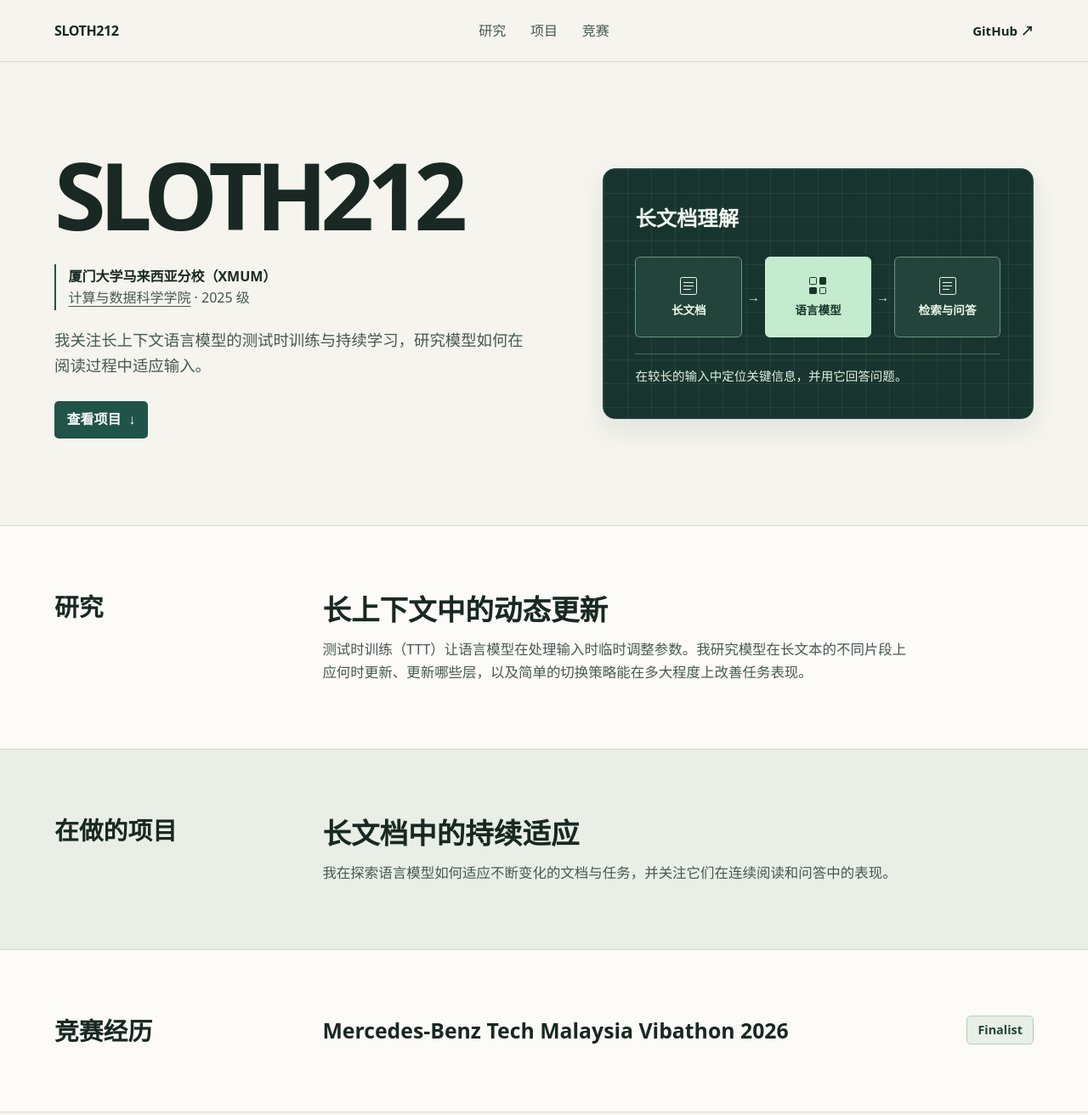
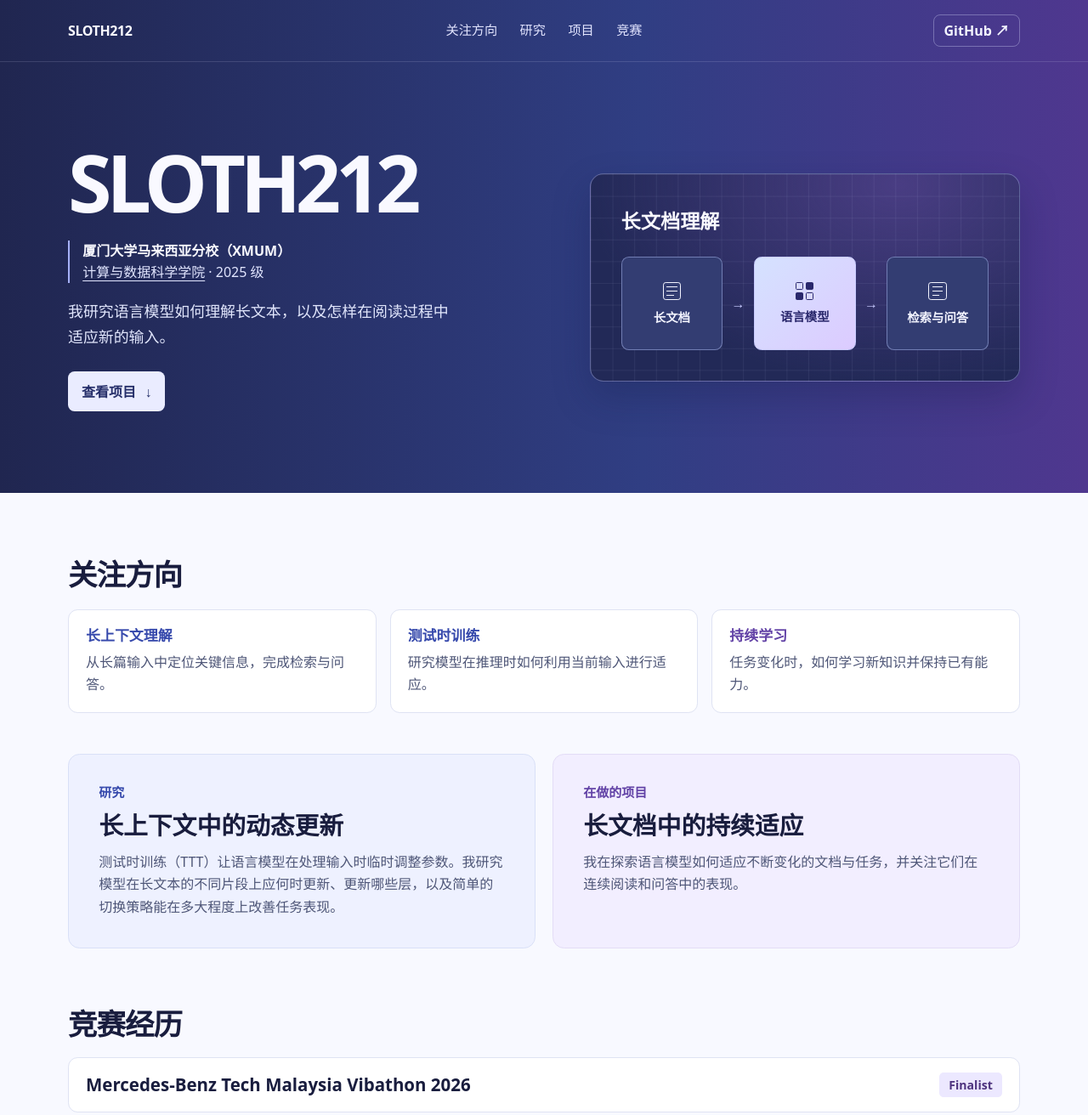
Before and after one commit to SLOTH212/sloth212.github.io, a plain HTML site: page index.html in a window 1280 px wide. Shown: the top 1312 px of the page at 85% size. Drawn offline with Linux system fonts and the light colour scheme.

Commit message:
Refresh homepage with blue-violet palette

```diff
--- a/index.html
+++ b/index.html
@@ -8,226 +8,271 @@
   <style>
     :root {
       color-scheme: light;
-      --page: #f5f4ee;
-      --paper: #fcfbf7;
-      --ink: #192822;
-      --muted: #475850;
-      --accent: #205448;
-      --line: #d5dbd1;
-      --soft: #e9efe6;
-      --dark: #17352e;
-      --mint: #c4ebce;
+      --page: #f8f9ff;
+      --white: #fff;
+      --ink: #191d3e;
+      --muted: #4e5677;
+      --line: #dfe3f3;
+      --blue: #3649ac;
+      --violet: #6242a6;
+      --night: #202650;
+      --light: #f9f9ff;
       font-family: system-ui, "Microsoft YaHei", "PingFang SC", sans-serif;
       color: var(--ink);
       background: var(--page);
+      scroll-padding-top: 1.25rem;
     }
 
     *, *::before, *::after { box-sizing: border-box; }
     body { margin: 0; line-height: 1.65; }
-    h1, h2, h3, h4, p, figure { margin: 0; }
-    h1, h2, h3, h4 { line-height: 1.26; }
-    a { color: inherit; text-underline-offset: 0.23em; }
-    a:focus-visible { outline: 2px solid var(--accent); outline-offset: 4px; }
-    a:hover { color: var(--accent); }
+    h1, h2, h3, p, figure, ul { margin: 0; }
+    h1, h2, h3 { line-height: 1.25; }
+    a { color: inherit; text-underline-offset: 0.25em; }
+    a:focus-visible { outline: 2px solid var(--blue); outline-offset: 4px; }
+    .wrap { width: min(calc(100% - 3.25rem), 70rem); margin-inline: auto; }
 
-    .wrap { width: min(100% - 3rem, 72rem); margin-inline: auto; }
     .skip {
       position: absolute;
-      z-index: 2;
+      z-index: 1;
       top: 0.75rem;
       left: 0.75rem;
-      padding: 0.55rem 0.8rem;
-      transform: translateY(-180%);
-      background: var(--paper);
+      padding: 0.55rem 0.85rem;
+      transform: translateY(-200%);
+      background: var(--white);
     }
     .skip:focus { transform: none; }
 
-    .header { border-bottom: 1px solid var(--line); }
+    .masthead {
+      color: var(--light);
+      background: #242e66 linear-gradient(90deg, var(--night) 0%, #303e83 59%, #4f378f 100%);
+    }
+    .masthead a:focus-visible { outline-color: #e4e8ff; }
+    .header { border-bottom: 1px solid #e2e4ff25; }
     .header-inner {
       display: grid;
       grid-template-columns: 1fr auto 1fr;
       align-items: center;
-      gap: 2rem;
+      gap: 1.5rem;
       min-height: 4.5rem;
     }
     .brand, .nav a, .github, .footer a { text-decoration: none; }
-    .brand { justify-self: start; font-weight: 780; letter-spacing: -0.025em; }
-    .nav { display: flex; flex-wrap: wrap; justify-content: center; gap: 0.55rem 1.8rem; }
-    .nav a, .footer a { color: var(--muted); }
-    .nav a:hover, .footer a:hover, .github:hover { color: var(--accent); text-decoration: underline; }
-    .github { justify-self: end; font-size: 0.94rem; font-weight: 650; }
+    .brand { justify-self: start; font-weight: 800; letter-spacing: -0.025em; }
+    .nav { display: flex; justify-content: center; flex-wrap: wrap; gap: 0.4rem 1.65rem; }
+    .nav a { color: #e3e5ff; font-size: 0.95rem; }
+    .nav a:hover { color: #fff; text-decoration: underline; }
+    .github {
+      justify-self: end;
+      padding: 0.3rem 0.75rem;
+      border: 1px solid #dfe2ff55;
+      border-radius: 0.5rem;
+      color: #f2f3ff;
+      font-weight: 650;
+      white-space: nowrap;
+    }
+    .github:hover { background: #eef0ff24; }
 
-    .hero { border-bottom: 1px solid var(--line); }
-    .hero-inner {
+    .hero {
       display: grid;
-      grid-template-columns: minmax(0, 1.12fr) minmax(0, 1fr);
+      grid-template-columns: minmax(0, 1.06fr) minmax(0, 1fr);
       align-items: center;
-      gap: clamp(2.25rem, 6vw, 6rem);
-      padding-block: clamp(3.35rem, 8vw, 7rem);
+      gap: clamp(2rem, 6vw, 5.5rem);
+      padding-block: clamp(3.5rem, 7.5vw, 6.5rem);
     }
     h1 {
-      font-size: clamp(3rem, 8.6vw, 7rem);
-      font-weight: 780;
-      line-height: 0.97;
-      letter-spacing: -0.072em;
+      font-size: clamp(3rem, 7.3vw, 6.15rem);
+      font-weight: 800;
+      line-height: 0.96;
+      letter-spacing: -0.068em;
     }
     .affiliation {
-      margin-top: 1.8rem;
-      padding: 0.125rem 0 0.125rem 0.9rem;
-      border-left: 2px solid var(--accent);
-      font-size: 1rem;
+      margin-top: 1.55rem;
+      padding-left: 0.95rem;
+      border-left: 2px solid #a6b1f9;
+      color: #e2e6ff;
       line-height: 1.55;
     }
-    .affiliation strong { display: block; font-weight: 650; }
-    .affiliation div { color: var(--muted); }
+    .affiliation strong { display: block; color: var(--light); font-weight: 660; }
+    .affiliation a:hover { color: #fff; }
     .intro {
-      max-width: 36rem;
-      margin-top: 1.25rem;
-      font-size: clamp(1rem, 1.7vw, 1.15rem);
-      color: var(--muted);
+      max-width: 29rem;
+      margin-top: 1.18rem;
+      color: #e1e6fc;
+      font-size: clamp(1rem, 1.65vw, 1.12rem);
     }
     .project-link {
       display: inline-flex;
       align-items: center;
-      gap: 0.55rem;
+      gap: 0.65rem;
       margin-top: 1.65rem;
-      padding: 0.55rem 0.9rem;
-      border-radius: 0.32rem;
-      background: var(--accent);
-      color: white;
-      font-weight: 650;
+      padding: 0.63rem 1rem;
+      border-radius: 0.48rem;
+      background: #eaecff;
+      color: #252e69;
+      font-weight: 720;
       text-decoration: none;
     }
-    .project-link:hover { background: var(--dark); color: white; }
+    .project-link:hover { background: #fff; }
 
     .flow {
-      min-width: 0;
-      padding: clamp(1.25rem, 3.2vw, 2.35rem);
-      border: 1px solid #234a3e;
-      border-radius: 0.9rem;
-      color: #f2f8ef;
-      background-color: var(--dark);
-      background-image: linear-gradient(#f4fff211 1px, transparent 1px),
-                        linear-gradient(90deg, #f4fff211 1px, transparent 1px);
-      background-size: 1.75rem 1.75rem;
-      box-shadow: 0 0.8rem 1.9rem #19372b17;
+      padding: clamp(1.15rem, 3.1vw, 2.25rem);
+      border: 1px solid #b8c0ff66;
+      border-radius: 1rem;
+      background-color: #222957;
+      background-image: linear-gradient(#d7dcff12 1px, transparent 1px),
+                        linear-gradient(90deg, #d7dcff12 1px, transparent 1px),
+                        radial-gradient(ellipse at 72% 5%, #493d83, transparent 72%);
+      background-size: 1.6rem 1.6rem, 1.6rem 1.6rem, 100% 100%;
+      box-shadow: 0 1.2rem 2.7rem #14194145;
     }
-    .flow figcaption { font-size: clamp(1.13rem, 2.2vw, 1.52rem); font-weight: 650; }
+    .flow figcaption { font-size: clamp(1.1rem, 2.2vw, 1.45rem); font-weight: 700; }
     .steps {
       display: grid;
       grid-template-columns: 1fr auto 1fr auto 1fr;
       align-items: center;
-      gap: 0.35rem;
-      margin: 1.6rem 0 1.2rem;
+      gap: clamp(0.25rem, 0.9vw, 0.65rem);
+      margin-top: 1.45rem;
     }
     .step {
       display: grid;
       justify-items: center;
       align-content: center;
-      gap: 0.6rem;
+      gap: 0.7rem;
       min-width: 0;
-      min-height: 5.9rem;
-      padding: 0.55rem 0.2rem;
-      border: 1px solid #6c9781;
-      border-radius: 0.36rem;
-      background: #23443a;
-      color: #edf7ec;
-      font-size: 0.85rem;
-      font-weight: 630;
+      min-height: clamp(5.1rem, 9vw, 6.9rem);
+      padding: 0.5rem 0.2rem;
+      border: 1px solid #b8c5fa78;
+      border-radius: 0.55rem;
+      background: #333d72;
+      color: #f3f4ff;
+      font-size: clamp(0.77rem, 1.25vw, 0.9rem);
+      font-weight: 650;
       line-height: 1.25;
       text-align: center;
     }
-    .step.model { color: #18372b; background: var(--mint); border-color: var(--mint); }
-    .arrow { color: var(--mint); font-size: 0.95rem; }
+    .step.model {
+      color: #2a286c;
+      border-color: #c8cbff;
+      background: linear-gradient(135deg, #d5e2ff, #dccbff);
+    }
+    .arrow { color: #c8cbff; }
     .document-mark {
       display: grid;
-      gap: 0.19rem;
-      width: 1.25rem;
-      padding: 0.31rem 0.2rem;
+      gap: 0.2rem;
+      width: 1.35rem;
+      min-height: 1.35rem;
+      padding: 0.27rem 0.22rem;
       border: 1px solid currentColor;
-      border-radius: 0.15rem;
+      border-radius: 0.2rem;
     }
-    .document-mark span { height: 1px; width: 100%; background: currentColor; }
-    .document-mark span:last-child { width: 70%; }
+    .document-mark span { width: 100%; height: 1px; background: currentColor; }
+    .document-mark span:last-child { width: 68%; }
     .model-mark {
       display: grid;
       grid-template-columns: 1fr 1fr;
-      gap: 0.19rem;
-      width: 1.25rem;
-      height: 1.25rem;
+      gap: 0.18rem;
+      width: 1.3rem;
+      height: 1.3rem;
     }
-    .model-mark span { border: 1px solid currentColor; border-radius: 0.08rem; }
+    .model-mark span { border: 1px solid currentColor; border-radius: 0.1rem; }
     .model-mark span:nth-child(2), .model-mark span:nth-child(3) { background: currentColor; }
-    .flow-note {
-      padding-top: 0.85rem;
-      border-top: 1px solid #b5dfc252;
-      color: #e2f0e2;
-      font-size: 0.91rem;
+
+    .interests { padding-block: clamp(2.4rem, 5.8vw, 4.7rem) clamp(2rem, 4vw, 3rem); }
+    .section-title { font-size: clamp(1.5rem, 3.4vw, 2.15rem); letter-spacing: -0.025em; }
+    .interest-list {
+      display: grid;
+      grid-template-columns: repeat(3, minmax(0, 1fr));
+      gap: 1rem;
+      margin-top: 1.25rem;
+      padding: 0;
+      list-style: none;
+    }
+    .interest-list li {
+      padding: 1.2rem 1.25rem;
+      border: 1px solid var(--line);
+      border-radius: 0.7rem;
+      background: var(--white);
+    }
+    .interest-list h3 { margin-bottom: 0.45rem; color: var(--blue); font-size: 1.06rem; }
+    .interest-list li:last-child h3 { color: var(--violet); }
+    .interest-list p, .work-card p { color: var(--muted); }
+
+    .work-grid {
+      display: grid;
+      grid-template-columns: repeat(2, minmax(0, 1fr));
+      gap: 1.25rem;
+      padding-bottom: clamp(2.5rem, 5.2vw, 4.2rem);
+    }
+    .work-card {
+      padding: clamp(1.3rem, 3.4vw, 2.2rem);
+      border: 1px solid #d9e0f7;
+      border-radius: 0.85rem;
+      background: #eef1ff;
+    }
+    .work-card.project { border-color: #e3dcf6; background: #f2eeff; }
+    .work-card h2 { margin-bottom: 0.72rem; color: var(--blue); font-size: 0.94rem; }
+    .work-card.project h2 { color: var(--violet); }
+    .work-card h3 { font-size: clamp(1.3rem, 2.55vw, 1.8rem); }
+    .work-card p { margin-top: 0.72rem; }
+
+    .competition { padding-bottom: clamp(2.5rem, 5vw, 4.3rem); }
+    .achievement {
+      display: flex;
+      justify-content: space-between;
+      align-items: center;
+      flex-wrap: wrap;
+      gap: 0.75rem 1.25rem;
+      margin-top: 1.15rem;
+      padding: 1.05rem 1.25rem;
+      border: 1px solid var(--line);
+      border-radius: 0.7rem;
+      background: var(--white);
+    }
+    .achievement h3 { font-size: clamp(1.02rem, 2.15vw, 1.28rem); overflow-wrap: anywhere; }
+    .result {
+      padding: 0.2rem 0.7rem;
+      border-radius: 0.32rem;
+      background: #ece8ff;
+      color: #4e347f;
+      font-size: 0.88rem;
+      font-weight: 750;
     }
 
-    .band { padding-block: clamp(2.75rem, 6vw, 5.25rem); border-bottom: 1px solid var(--line); }
-    .research { background: var(--paper); }
-    .projects { background: var(--soft); }
-    .split {
-      display: grid;
-      grid-template-columns: minmax(9rem, 0.48fr) minmax(0, 1.52fr);
-      align-items: start;
-      gap: clamp(1.25rem, 4vw, 4rem);
-    }
-    .band h2 { font-size: clamp(1.25rem, 2.35vw, 1.8rem); }
-    .band h3 { font-size: clamp(1.35rem, 3vw, 2.1rem); font-weight: 720; }
-    .section-copy { max-width: 43rem; margin-top: 0.75rem; font-size: 1.03rem; color: var(--muted); }
-    .competition { background: var(--paper); }
-    .achievement {
-      display: flex;
-      align-items: center;
-      justify-content: space-between;
-      flex-wrap: wrap;
-      gap: 0.7rem 1.2rem;
-    }
-    .achievement h3 { font-size: clamp(1.12rem, 2.55vw, 1.55rem); }
-    .result {
-      padding: 0.25rem 0.75rem;
-      border: 1px solid #b6cbb9;
-      border-radius: 0.3rem;
-      background: var(--soft);
-      color: #224738;
-      font-size: 0.9rem;
-      font-weight: 720;
-    }
-
+    .footer { border-top: 1px solid var(--line); }
     .footer .wrap {
       display: flex;
       justify-content: space-between;
       gap: 1rem;
-      padding-block: 1.45rem;
+      padding-block: 1.25rem;
       color: var(--muted);
-      font-size: 0.91rem;
+      font-size: 0.92rem;
     }
+    .footer a:hover { color: var(--blue); text-decoration: underline; }
 
     @media (max-width: 52rem) {
-      .hero-inner { grid-template-columns: 1fr; }
-      .flow { max-width: 38rem; }
-      .split { grid-template-columns: 1fr; gap: 0.85rem; }
+      .hero { grid-template-columns: 1fr; }
+      .flow { max-width: 34rem; }
     }
-    @media (max-width: 36rem) {
+    @media (max-width: 42rem) {
       .wrap { width: calc(100% - 2rem); }
       .header-inner {
         grid-template-columns: 1fr auto;
-        min-height: 0;
-        gap: 0.6rem 1rem;
+        min-height: auto;
+        gap: 0.65rem 1rem;
         padding-block: 0.85rem;
       }
-      .nav { grid-column: 1 / -1; grid-row: 2; justify-content: start; }
+      .nav { grid-column: 1 / -1; grid-row: 2; justify-content: start; gap: 0.4rem 1.25rem; }
+      .interest-list, .work-grid { grid-template-columns: 1fr; gap: 0.8rem; }
+      .interest-list li { padding: 1rem 1.05rem; }
     }
   </style>
 </head>
 <body id="top">
   <a class="skip" href="#main">跳到正文</a>
-  <header class="header">
+  <header class="header masthead">
     <div class="wrap header-inner">
       <a class="brand" href="#top" aria-label="SLOTH212，回到顶部">SLOTH212</a>
       <nav class="nav" aria-label="页面导航">
+        <a href="#interests">关注方向</a>
         <a href="#research">研究</a>
         <a href="#projects">项目</a>
         <a href="#competition">竞赛</a>
@@ -237,15 +282,15 @@
   </header>
 
   <main id="main">
-    <section class="hero" aria-labelledby="name">
-      <div class="wrap hero-inner">
+    <div class="masthead">
+      <section class="wrap hero" aria-labelledby="name">
         <div>
           <h1 id="name">SLOTH212</h1>
           <div class="affiliation">
             <strong>厦门大学马来西亚分校（XMUM）</strong>
             <div><a href="https://www.xmu.edu.my/SCDS">计算与数据科学学院</a> · 2025 级</div>
           </div>
-          <p class="intro">我关注长上下文语言模型的测试时训练与持续学习，研究模型如何在阅读过程中适应输入。</p>
+          <p class="intro">我研究语言模型如何理解长文本，以及怎样在阅读过程中适应新的输入。</p>
           <a class="project-link" href="#projects">查看项目 <span aria-hidden="true">↓</span></a>
         </div>
         <figure class="flow">
@@ -266,40 +311,50 @@
               <span>检索与问答</span>
             </div>
           </div>
-          <p class="flow-note">在较长的输入中定位关键信息，并用它回答问题。</p>
         </figure>
+      </section>
     </div>
+
+    <div class="wrap">
+      <section class="interests" id="interests" aria-labelledby="interests-heading">
+        <h2 class="section-title" id="interests-heading">关注方向</h2>
+        <ul class="interest-list">
+          <li>
+            <h3>长上下文理解</h3>
+            <p>从长篇输入中定位关键信息，完成检索与问答。</p>
+          </li>
+          <li>
+            <h3>测试时训练</h3>
+            <p>研究模型在推理时如何利用当前输入进行适应。</p>
+          </li>
+          <li>
+            <h3>持续学习</h3>
+            <p>任务变化时，如何学习新知识并保持已有能力。</p>
+          </li>
+        </ul>
       </section>
 
-    <section class="band research" id="research" aria-labelledby="research-heading">
-      <div class="wrap split">
+      <div class="work-grid">
+        <section class="work-card" id="research" aria-labelledby="research-heading">
           <h2 id="research-heading">研究</h2>
-        <div>
           <h3>长上下文中的动态更新</h3>
-          <p class="section-copy">测试时训练（TTT）让语言模型在处理输入时临时调整参数。我研究模型在长文本的不同片段上应何时更新、更新哪些层，以及简单的切换策略能在多大程度上改善任务表现。</p>
+          <p>测试时训练（TTT）让语言模型在处理输入时临时调整参数。我研究模型在长文本的不同片段上应何时更新、更新哪些层，以及简单的切换策略能在多大程度上改善任务表现。</p>
+        </section>
+        <section class="work-card project" id="projects" aria-labelledby="projects-heading">
+          <h2 id="projects-heading">在做的项目</h2>
+          <h3>长文档中的持续适应</h3>
+          <p>我在探索语言模型如何适应不断变化的文档与任务，并关注它们在连续阅读和问答中的表现。</p>
+        </section>
       </div>
-      </div>
-    </section>
 
-    <section class="band projects" id="projects" aria-labelledby="projects-heading">
-      <div class="wrap split">
-        <h2 id="projects-heading">在做的项目</h2>
-        <div>
-          <h3>长文档中的持续适应</h3>
-          <p class="section-copy">我在探索语言模型如何适应不断变化的文档与任务，并关注它们在连续阅读和问答中的表现。</p>
-        </div>
-      </div>
-    </section>
-
-    <section class="band competition" id="competition" aria-labelledby="competition-heading">
-      <div class="wrap split">
-        <h2 id="competition-heading">竞赛经历</h2>
+      <section class="competition" id="competition" aria-labelledby="competition-heading">
+        <h2 class="section-title" id="competition-heading">竞赛经历</h2>
         <div class="achievement" lang="en">
           <h3>Mercedes-Benz Tech Malaysia Vibathon 2026</h3>
           <span class="result">Finalist</span>
         </div>
+      </section>
     </div>
-    </section>
   </main>
 
   <footer class="footer">
```
Lines whose indentation alone changed are shown as unchanged.
